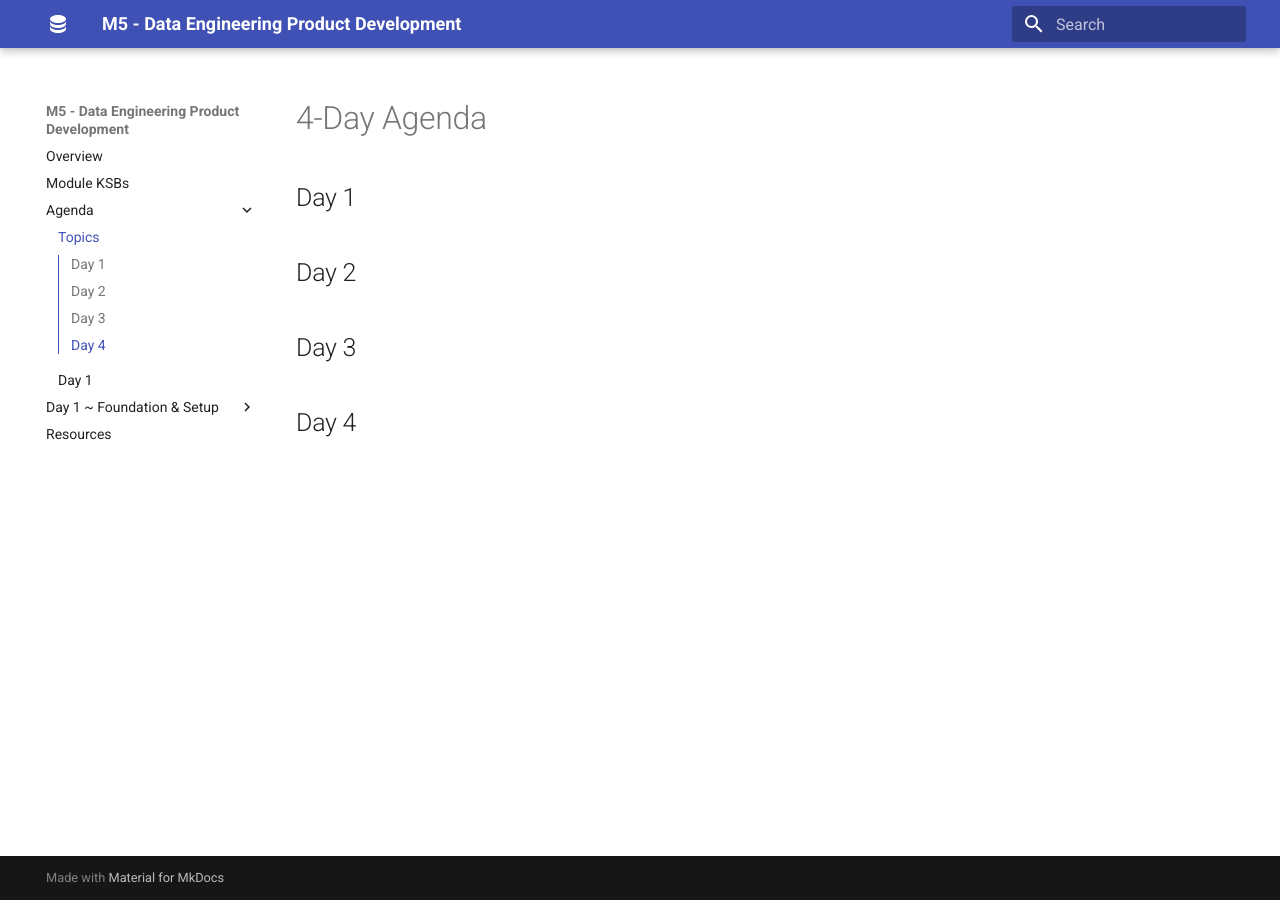
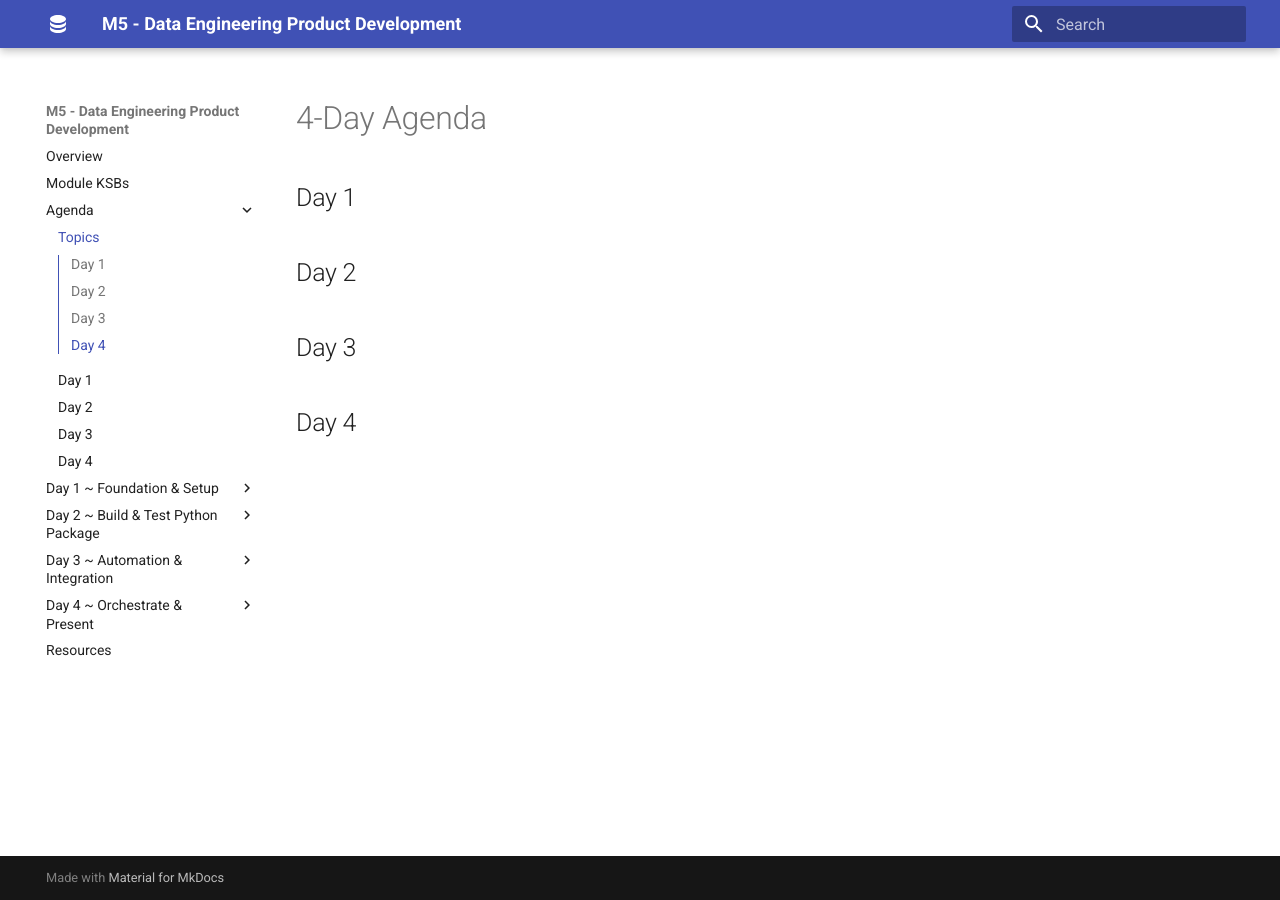
Before and after one commit to qaalabs/DE5M5, an MkDocs documentation site: the page built from docs/agenda/index.md, in a window 1280 px wide. Built offline with MkDocs 1.6.1 and Material for MkDocs 9.7.7, drawn with Linux system fonts in a browser that asks for light colours; some of the changed lines change nothing that is shown.

Commit message:
Auto commit by uthisha

```diff
--- a/mkdocs.yml
+++ b/mkdocs.yml
@@ -10,6 +10,9 @@ nav:
   - Agenda:
     - Topics: agenda/index.md
     - Day 1: agenda/day1.md
+    - Day 2: agenda/day2.md
+    - Day 3: agenda/day3.md
+    - Day 4: agenda/day4.md
 
   - "Day 1 ~ Foundation & Setup":
     - "Library Pipeline Scenario": day1/scenario.md
@@ -25,6 +28,37 @@ nav:
     - "Create local development env": day1/dev-environment.md
     - "Write first Python code": day1/write-code.md
 
+  - "Day 2 ~ Build & Test Python Package":
+    - "🌅 Welcome to Day 2 of DE5 Module 5": labs/21-setup.md
+    - "🖥️ VM Setup + LOD Setup": labs/22-python-setup.md
+    - "Run Commands to see Status": labs/23-yardstick.md
+    - "Explain function - Data Ingestion": day2/ingestion.md
+    - "Run Commands to see Status": labs/23-yardstick.md
+    - "Explain function - Data Cleaning": day2/cleaning.md
+    - "Write function - Data Cleaning": day2/cleaning-enhancements.md
+    - "Validation Function": day2/validation.md
+    - "Python Testing": day2/python-testing.md
+    - "Write unit tests": day2/cleaning-tests.md
+    - "Python Test Coverage": day2/coverage.md
+    - "Achieve 70% Coverage": day2/coverage-goal.md
+    - "Explain Linting": day2/linting.md
+    - "Fix All Linting Issues": day2/linting-fixes.md
+    - "Run Commands to see Status": labs/23-yardstick.md
+
+  - "Day 3 ~ Automation & Integration":
+    - "GitHub Actions": day3/github-actions.md
+    - "GitHub Actions ~ Trigger Workflow": day3/github-workflow.md
+    - "Explore GitHub History & Logs": day3/github-explore.md
+    - "Run the Pipeline Runner": day3/pipeline-runner.md
+    - "Create Database in SSMS": day3/ssms.md
+    - "01 Create Fabric Lakehouse": labs/01-lakehouse.md
+    - "Run pipeline in MS Fabric": labs/33-library-pipeline.md
+    - "Create Gold Layer Table": labs/33-library-pipeline.md
+
+  - "Day 4 ~ Orchestrate & Present":
+    - "Lab: Run MS Fabric Pipeline": labs/41-fabric-pipeline.md
+    - "Lab: Build MkDocs Site": labs/42-mkdocs-site.md
+
   - Resources: resources.md
 
 not_in_nav: |
@@ -36,6 +70,7 @@ not_in_nav: |
   day1/github-template.md
   day1/dev-commit.md
   labs/40-setup.md
+  umfundi.md
 
 
 # Theme
```
